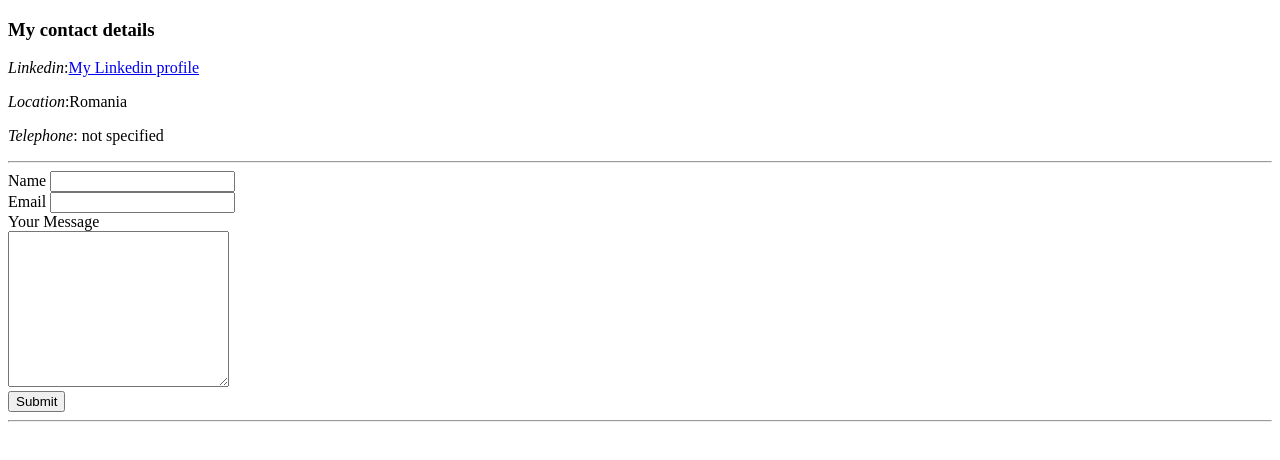
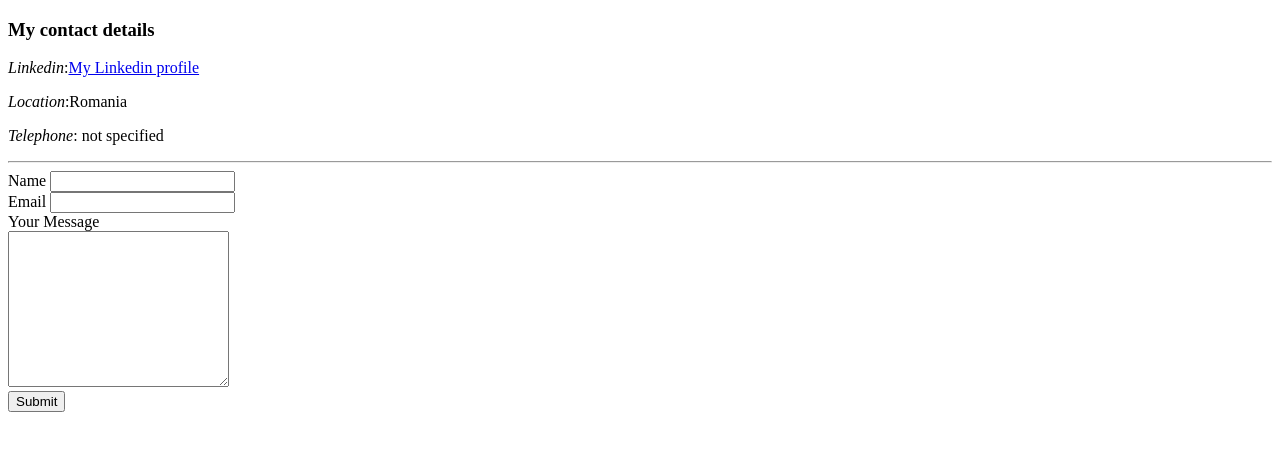
Before and after one commit to IreneCOT/cv, a plain HTML site: page contact-me.html in a window 1280 px wide. Drawn offline with Linux system fonts and the light colour scheme.

Commit message:
Update contact-me.html

```diff
--- a/contact-me.html
+++ b/contact-me.html
@@ -20,9 +20,6 @@
     <label>Your Message</label><br>
     <textarea name="yourMessage" rows="10" cols="25"></textarea> <br>
     <button type="submit">Submit</button>
-    <br>
-    <hr>
-    <br>
   </form>
 </body>
 
```
